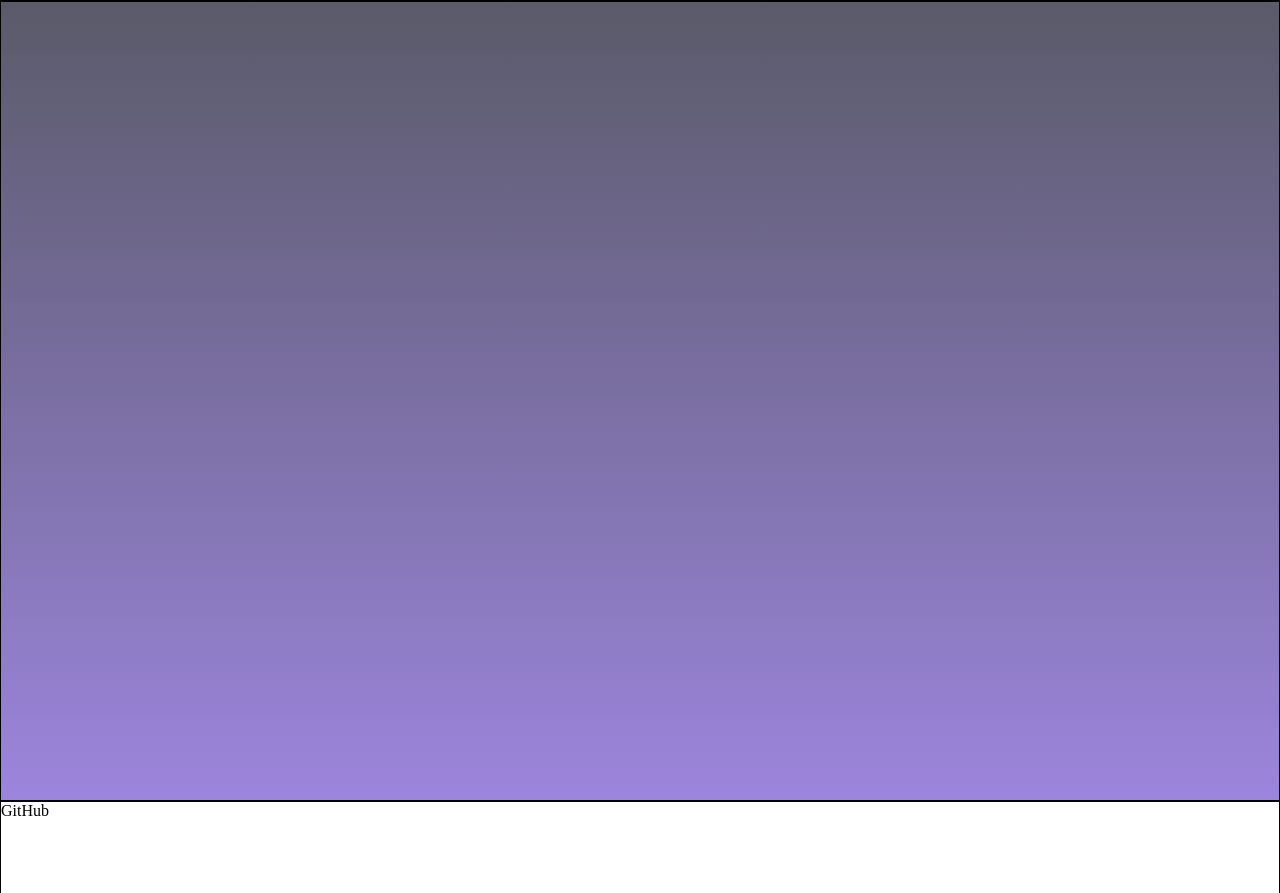
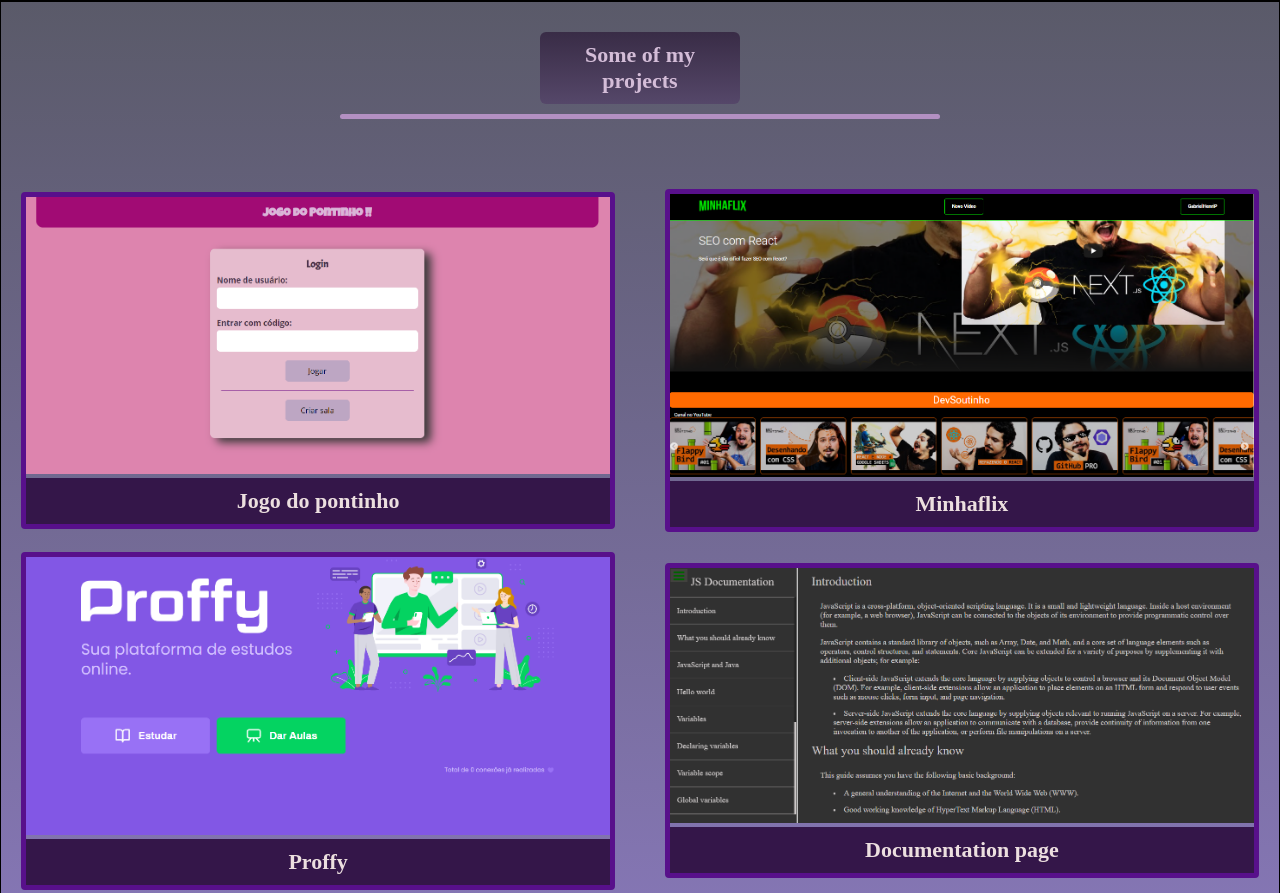
Before and after one commit to GabrielHenriP/freeCodeCamp-projects, a plain HTML site: page Responsive_Web_Design_Projects/Personal_Portfolio_webpage/index.html in a window 1280 px wide. Shown: the part 856-1749 px from the top of the page. Drawn offline with Linux system fonts and the light colour scheme.

Commit message:
section 'projects' finalizada

```diff
--- a/Responsive_Web_Design_Projects/Personal_Portfolio_webpage/index.html
+++ b/Responsive_Web_Design_Projects/Personal_Portfolio_webpage/index.html
@@ -35,10 +35,35 @@
             </div>
         </section>
         <section id="projects">
+            <div class="box">
+                <h2>Some of my projects</h2>
+                <hr>
+            </div>
             <div class="project-tile">
                 <a href="https://codepen.io/gabrielhenrip/full/VwKvMvv" target="_blank">
-                <img src="" alt="">
+                    <img src="https://github.com/GabrielHenriP/freeCodeCamp-projects/blob/main/images/jogoPontinho.png?raw=true" alt="jodo do pontinho">
+                    <p>Jogo do pontinho</p>
                 </a>
+                <a href="https://codepen.io/gabrielhenrip/full/VwKvMvv" target="_blank">
+                    <img src="https://github.com/GabrielHenriP/freeCodeCamp-projects/blob/main/images/minhaflix.png?raw=true" alt="minhaflix">
+                    <p>Minhaflix</p>
+                </a>
+                <a href="https://codepen.io/gabrielhenrip/full/VwKvMvv" target="_blank">
+                    <img src="https://github.com/GabrielHenriP/freeCodeCamp-projects/blob/main/images/proffy.png?raw=true" alt="proffy">
+                    <p>Proffy</p>
+                </a>
+                <a href="https://codepen.io/gabrielhenrip/full/VwKvMvv" target="_blank">
+                    <img src="https://github.com/GabrielHenriP/freeCodeCamp-projects/blob/main/images/documentationPage.png?raw=true" alt="Documentation page">
+                    <p>Documentation page</p>
+                </a>
+                <a href="https://codepen.io/gabrielhenrip/full/VwKvMvv" target="_blank">
+                    <img src="https://github.com/GabrielHenriP/freeCodeCamp-projects/blob/main/images/landingPage.png?raw=true" alt="landing page">
+                    <p>Landing Page</p>
+                </a>
+            </div>
+            <div class="box">
+                <hr>
+                <a href="https://github.com/GabrielHenriP"><h2>more of my work</h2></a>
             </div>
         </section>
         <section id="contact">
--- a/Responsive_Web_Design_Projects/Personal_Portfolio_webpage/style.css
+++ b/Responsive_Web_Design_Projects/Personal_Portfolio_webpage/style.css
@@ -10,6 +10,7 @@
 
 html{
     scroll-behavior: smooth;
+
 }
 
 a{
@@ -72,16 +73,18 @@
 }
 
 .apresentation{
+    width: 95%;
+    margin: 0 auto;
     display: flex;
     justify-content: center;
     align-items: center;
     flex-direction: column;
-
+    text-align: center;
 }
 
 .apresentation h1{
-    font-size: 70px;
-    padding-bottom: 5px;
+    font-size: 50px;
+    padding-bottom: 20px;
     text-shadow: 10px 10px 20px black;
 }
 
@@ -96,6 +99,78 @@
     color: rgb(74, 197, 74);
 }
 
-#projects{
+section#projects{
     background: linear-gradient(rgb(90, 90, 105), rgb(156, 133, 221));
+    height: auto;
 }
+
+.box{
+    margin: 30px auto;
+    width: 50%;
+    max-width: 600px;
+    margin-bottom: 50px;
+}
+
+.box h2{
+    color: rgb(212, 189, 216);
+    font-size: 35px;
+    text-align: center;
+    margin-bottom: 10px;
+}
+
+#projects hr{
+    height: 5px;
+    background-color: rgb(179, 144, 194);
+    border: 0;
+    border-radius: 8px;
+    margin-bottom: 10px;
+}
+
+.project-tile{
+    width: 100%;
+    display: flex;
+    justify-content: space-between;
+    align-items: center;
+    flex-wrap: wrap;
+    padding: 20px;
+}
+
+.project-tile a{
+    border: 5px solid rgb(88, 16, 139);
+    border-radius: 4px;
+    width: 48%;
+    max-width: 600px;
+    margin-bottom: 20px;
+    transition: transform .5s;
+}
+
+.project-tile a:hover{
+    transform: scale(1.2);
+}
+
+.project-tile a img{
+    width: 100%;
+   height: auto;
+}
+
+.project-tile p{
+    background-color: rgb(52, 22, 73);
+    width: 100%;
+    padding: 10px;
+    color: rgb(236, 223, 223);
+    font-weight: bold;
+    text-align: center;
+    font-size: 22px;
+}
+
+#projects h2{
+    width: 200px;
+    background: linear-gradient(rgb(57, 44, 70), rgb(85, 71, 105));
+    border-radius: 6px;
+    margin: 0 auto;
+    padding: 10px;
+    color: rgb(212, 189, 216);
+    font-size: 22px;
+    text-align: center;
+    margin-bottom: 10px;
+}
```
